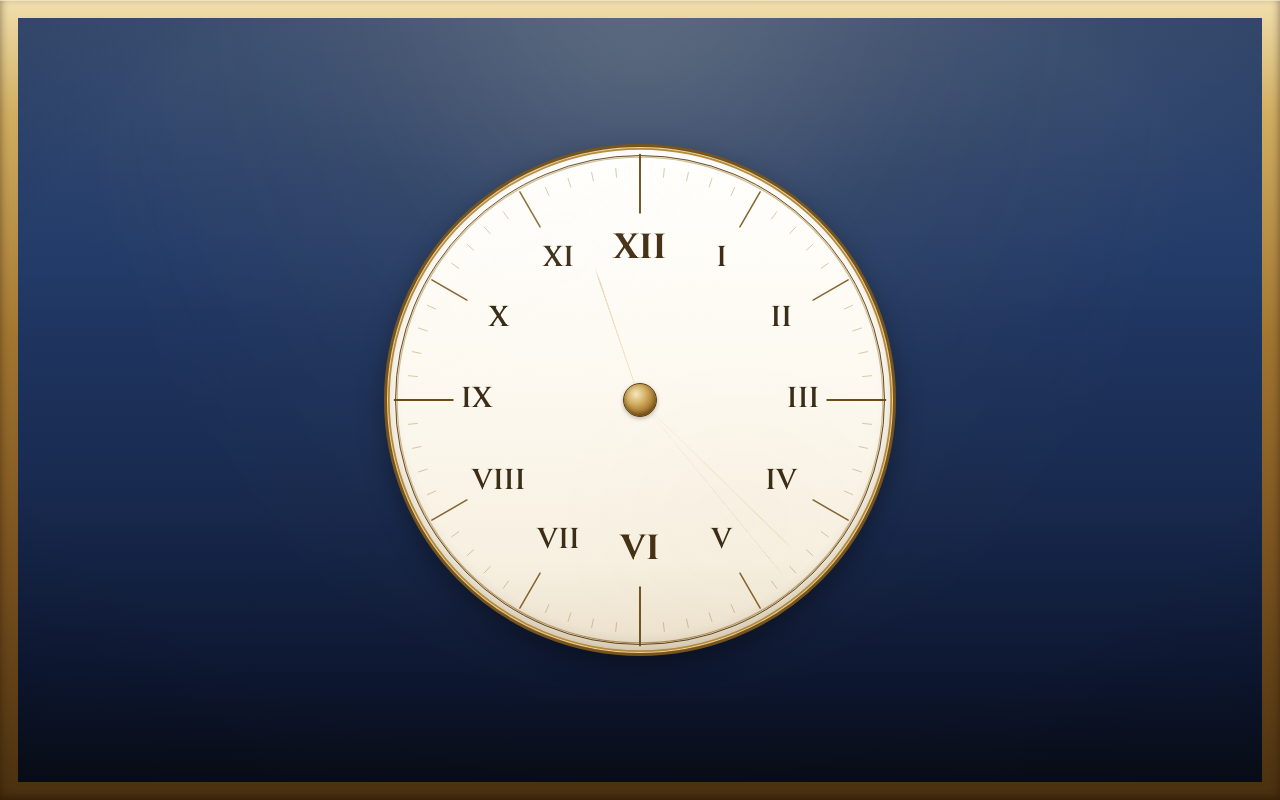
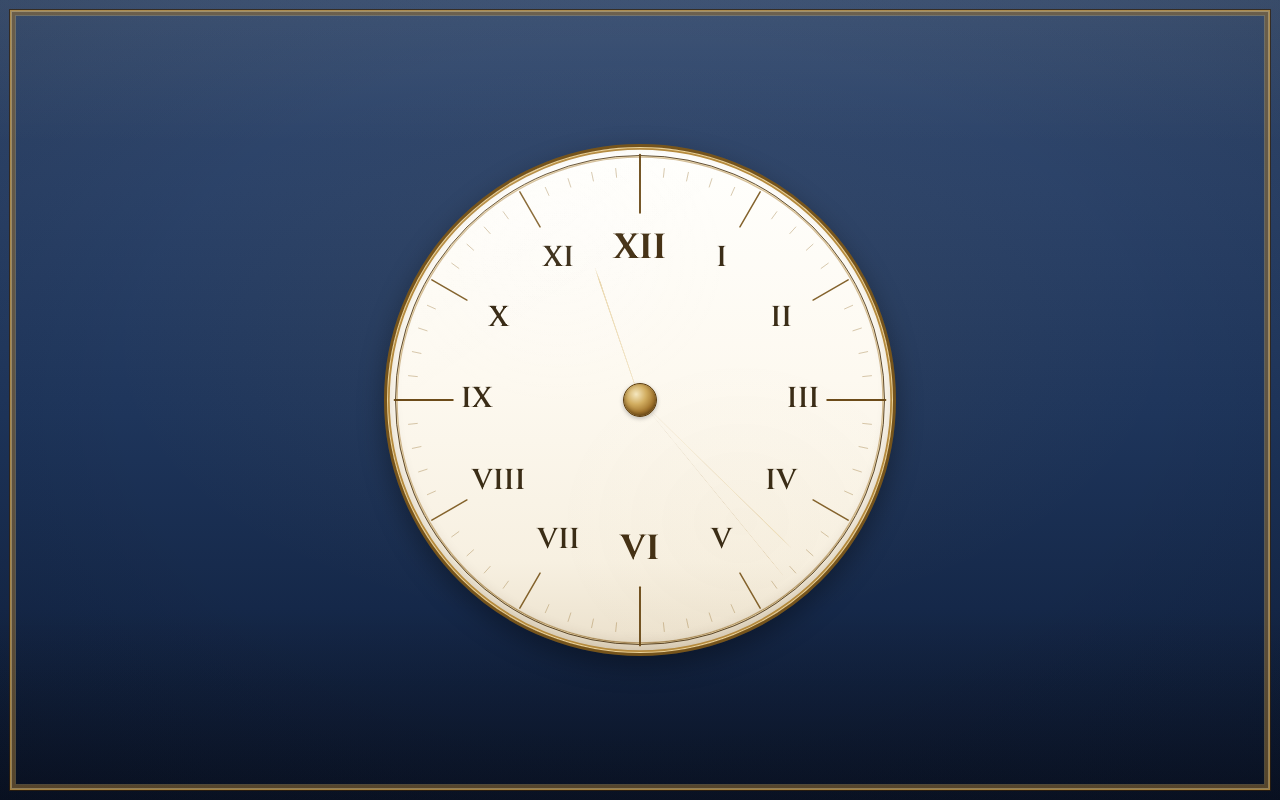
Before and after one commit to mcckyle/the-clock, a React (Vite) app: page / in a window 1280 px wide. Built offline with nearby package versions, Linux system fonts and the light colour scheme.

Commit message:
deploy.yml: Update actions/checkout and actions/setup-node from v3 to v7. Add a concurrency configuration block to cancel ongoing builds on new pushed commits. Change npm install to npm ci to guarantee deterministic builds from dependencies in CI environments.

```diff
--- a/index.html
+++ b/index.html
@@ -17,10 +17,10 @@
       name="description"
       content="Horologium Regale — a classical, historically inspired ceremonial analog clock rendered in React."
     />
-    <meta name="theme-color" content="#17284c">
+    <meta name="theme-color" content="#17294d">
 
     <!-- Prevent White Flash Before CSS Loads. -->
-    <style>html { background: #080b12; color-scheme: dark; } body { margin: 0; }</style>
+    <style>html { background: #0b1427; color-scheme: dark; } body { margin: 0; }</style>
   </head>
   <body>
     <div id="root"></div>
--- a/src/App.css
+++ b/src/App.css
@@ -5,76 +5,70 @@
   isolation: isolate;
   overflow: hidden;
 
-  width: 100vw;
-  height: 100vh;
+  width: 100%;
+  min-height: 100vh;
+  min-height: 100dvh;
 
-  display: flex;
-  align-items: center;
-  justify-content: center;
-
+  display: grid;
+  place-items: center;
   background: radial-gradient(
-    ellipse 72% 54% at 50% 7%,
-    rgba(237, 218, 171, 0.105) 0%,
-    rgba(198, 161, 86, 0.035) 42%,
-    transparent 76%
+    ellipse 58% 50% at 50% 43%,
+    rgba(239, 222, 181, 0.085) 0%,
+    rgba(209, 174, 99, 0.035) 35%,
+    transparent 72%
   ),
   linear-gradient(
     180deg,
-    #30476f 0%,
-    #223b69 31%,
-    #17284c 64%,
-    #0d1731 84%,
-    #080b12 100%
+    #344b70 0%,
+    #2b4268 24%,
+    #1e355b 52%,
+    #152849 76%,
+    #0b1427 100%
   );
   color: #f2e5c4;
 }
 
-/* App Classical Architectural Gilt Border Styles. */
+/* App Restrained Classical Gilt Frame Styles. */
 .app::before
 {
   content: "";
   position: absolute;
-  inset: 0;
+  inset: 10px;
   z-index: 5;
-
-  padding: 18px;
   pointer-events: none;
-
-  background: linear-gradient(
-    180deg,
-    #f1dfad 0%,
-    #d1ae62 14%,
-    #a27631 42%,
-    #7c5420 68%,
-    #4a3010 100%
-  );
-
-  mask:
-    linear-gradient(#000 0 0) content-box,
-    linear-gradient(#000 0 0);
-  mask-composite: exclude;
+  border: 1px solid rgba(196, 153, 72, 0.82);
   box-shadow:
-    inset 0 1px 0 rgba(255, 248, 220, 0.58),
-    inset 0 -3px 9px rgba(28, 16, 2, 0.52);
+    inset 0 0 0 1px rgba(246, 226, 170, 0.36),
+    inset 0 0 0 4px rgba(94, 61, 20, 0.34),
+    inset 0 0 0 5px rgba(221, 181, 99, 0.34),
+    0 0 0 1px rgba(52, 32, 8, 0.70);
 }
 
-/* App Controlled Royal Vignette Styles. */
+/* App Subtle Architectural Depth Styles. */
 .app::after
 {
   content: "";
   position: absolute;
   inset: 0;
+  z-index: -1;
   pointer-events: none;
-  background: radial-gradient(
-    ellipse 86% 82% at 50% 44%,
-    transparent 58%,
-    rgba(2, 5, 12, 0.11) 79%,
-    rgba(2, 5, 12, 0.22) 100%
+  background: linear-gradient(
+    180deg,
+    rgba(255, 245, 216, 0.055) 0%,
+    transparent 18%,
+    transparent 76%,
+    rgba(3, 7, 15, 0.16) 100%
+  ),
+  radial-gradient(
+    ellipse 74% 78% at 50% 48%,
+    transparent 54%,
+    rgba(3, 7, 15, 0.075) 78%,
+    rgba(3, 7, 15, 0.18) 100%
   );
 }
 
 /* App Central Illumination Styles. */
-.galleryLight
+/*.galleryLight
 {
   position: absolute;
   top: -16vmin;
@@ -93,10 +87,10 @@
   );
   filter: blur(19px);
   opacity: 0.78;
-}
+}*/
 
 /* App Subtle Gallery Veil Styles. */
-.marbleAtmosphere
+/*.marbleAtmosphere
 {
   position: absolute;
   inset: 0;
@@ -108,4 +102,4 @@
     transparent 42%
   );
   opacity: 0.72;
-}
+}*/
--- a/src/App.jsx
+++ b/src/App.jsx
@@ -1,20 +1,15 @@
 //Filename: App.jsx
 //Author: Kyle McColgan
-//Date: 24 June 2026
-//Description: This file contains the app entry point for the clock site.
+//Date: 1 October 2026
+//Description: This file contains the app entry point for the Analog Clock React project.
 
-import React from 'react';
 import AnalogClock from './components/AnalogClock/AnalogClock';
-
 import './App.css';
 
 function App()
 {
   return (
     <main className="app">
-      <div className="galleryLight" />
-      <div className="marbleAtmosphere" />
-
       <AnalogClock />
     </main>
   );
--- a/src/index.css
+++ b/src/index.css
@@ -10,13 +10,13 @@
 html, body, #root
 {
     width: 100%;
-    height: 100%;
+    min-height: 100%;
 }
 html { color-scheme: dark; }
 body
 {
     overflow: hidden;
-    font-family: "Playfair Display", "Cormorant Garamond", serif;
+    font-family: "Playfair Display", serif;
     font-feature-settings: "liga", "kern";
     font-kerning: normal;
     line-height: 1.4;
```
Also changed, not shown: 2 other files (tests, documents, lock files or other folders).
